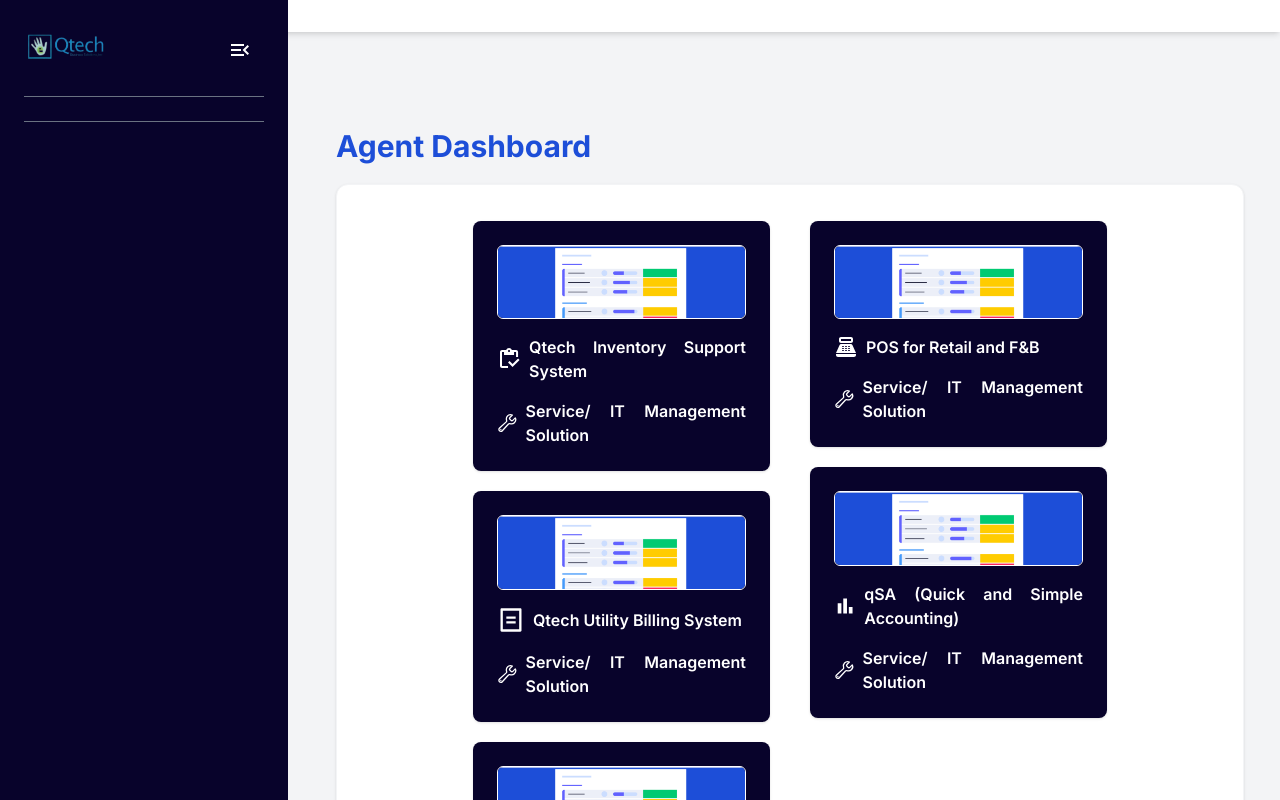
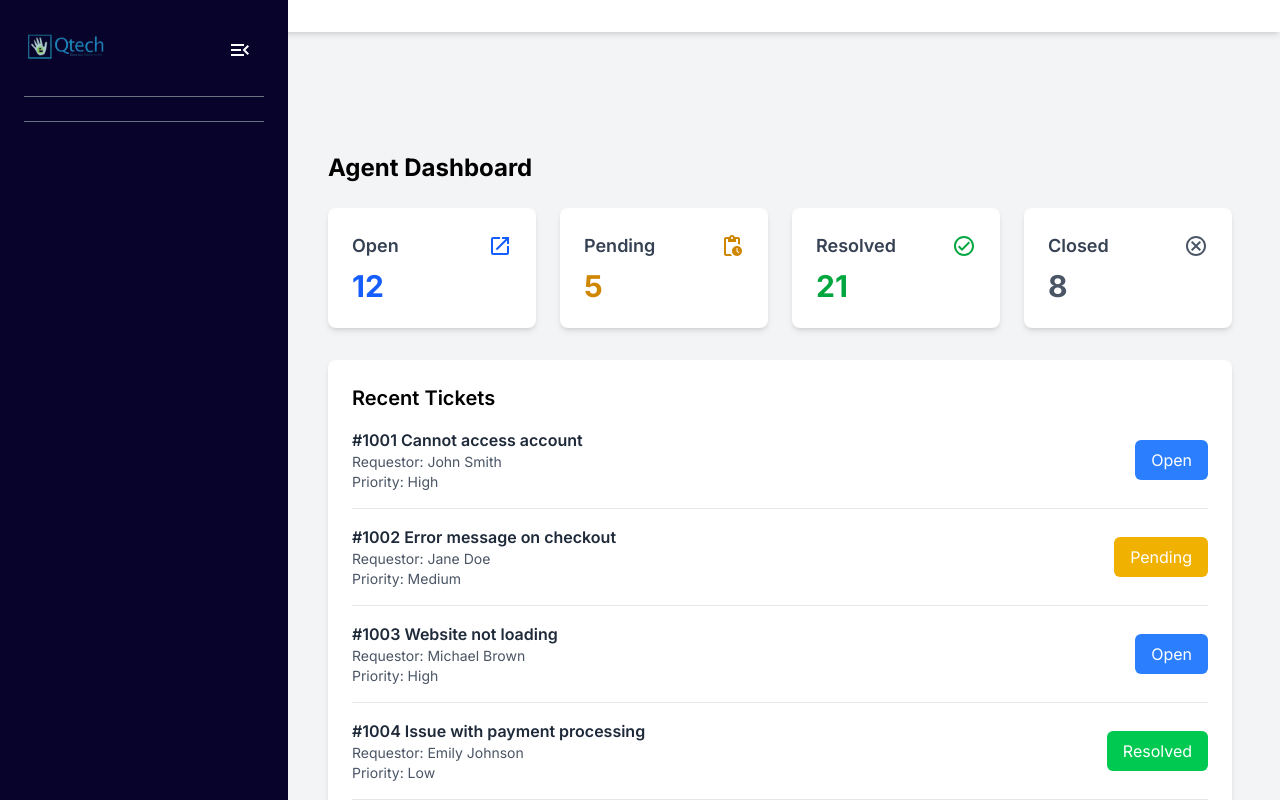
Before and after one commit to Renz-Eryll/Ticketing-System, a React (Vite) app in the folder frontend/: page /agent/dashboard in a window 1280 px wide. Shown: the top 800 px of the page. Built offline with nearby package versions, Linux system fonts and the light colour scheme.

Commit message:
Agent Dashboard

```diff
--- a/frontend/src/Pages/agent/AgentDashboard.jsx
+++ b/frontend/src/Pages/agent/AgentDashboard.jsx
@@ -9,142 +9,130 @@
 import { IoBuildOutline } from "react-icons/io5";
 import { RiBillLine } from "react-icons/ri";
 import { BsCashCoin } from "react-icons/bs";
+import {
+  MdOutlinePendingActions,
+  MdOutlineCheckCircle,
+  MdOutlineCancel,
+  MdOutlineOpenInNew
+} from "react-icons/md";
 import categoryImage from "../../assets/categoryImage.png";
 import Layout from "../../layout/Layout";
+
 export const AgentDashboard = () => {
   const { activeMenu } = useStateContext();
   const navigate = useNavigate();
+
   return (
     <Layout>
-      <div
-      className={`
-    mx-5 md:mx-5 lg:mx-5
-    transition-all duration-300
-    ${activeMenu ? "lg:pl-75" : "lg:pl-25"}
-  `}
-    >
-      <div className="text-3xl font-bold text-[#1D4ED8]">Agent Dashboard</div>
-      <div className="mt-5 p-4 border border-gray-100 shadow-sm rounded-xl bg-white">
-        <div className="mt-5 px-5 xl:px-30">
-          <div className="flex flex-col md:flex-row gap-10 w-full justify-between">
-            <div className="w-full md:w-1/2 max-w-sm flex flex-col gap-5">
-              <div className="bg-[#08032B] rounded-lg text-white p-6 shadow w-full hover:bg-[#08032B]/90 cursor-pointer transition-all duration-300 flex flex-col items-center gap-4">
-                <img
-                  src={categoryImage}
-                  alt="image"
-                  className="border border-white rounded-md object-contain"
-                />
+      <div className={`bg-gray-100 min-h-screen transition-all duration-300 ${activeMenu ? 'ml-70' : 'ml-0'}`}>
+        <div className="container mx-auto px-8 py-6">
+          <h1 className="text-2xl font-bold mb-6">Agent Dashboard</h1>
 
-                <div className="flex items-center gap-2 w-full">
-                  <MdOutlineInventory className="w-7 h-7" />
-                  <p className="text-md font-semibold text-justify">
-                    Qtech Inventory Support System
-                  </p>
-                </div>
+          {/* Status Cards Grid */}
+          <div className="grid grid-cols-1 md:grid-cols-2 lg:grid-cols-4 gap-6 mb-8">
+            <div className="bg-white shadow-md rounded-lg p-6 hover:bg-blue-50 transition-colors">
+              <div className="flex items-center justify-between mb-2">
+                <h2 className="text-lg font-semibold text-gray-700">Open</h2>
+                <MdOutlineOpenInNew className="text-2xl text-blue-600" />
+              </div>
+              <p className="text-3xl font-bold text-blue-600">12</p>
+            </div>
+            <div className="bg-white shadow-md rounded-lg p-6 hover:bg-yellow-50 transition-colors">
+              <div className="flex items-center justify-between mb-2">
+                <h2 className="text-lg font-semibold text-gray-700">Pending</h2>
+                <MdOutlinePendingActions className="text-2xl text-yellow-600" />
+              </div>
+              <p className="text-3xl font-bold text-yellow-600">5</p>
+            </div>
+            <div className="bg-white shadow-md rounded-lg p-6 hover:bg-green-50 transition-colors">
+              <div className="flex items-center justify-between mb-2">
+                <h2 className="text-lg font-semibold text-gray-700">Resolved</h2>
+                <MdOutlineCheckCircle className="text-2xl text-green-600" />
+              </div>
+              <p className="text-3xl font-bold text-green-600">21</p>
+            </div>
+            <div className="bg-white shadow-md rounded-lg p-6 hover:bg-gray-100 transition-colors">
+              <div className="flex items-center justify-between mb-2">
+                <h2 className="text-lg font-semibold text-gray-700">Closed</h2>
+                <MdOutlineCancel className="text-2xl text-gray-600" />
+              </div>
+              <p className="text-3xl font-bold text-gray-600">8</p>
+            </div>
+          </div>
 
-                <div className="flex items-center gap-2 w-full">
-                  <IoBuildOutline className="w-6 h-6" />
-                  <p className="text-md font-semibold text-justify">
-                    Service/ IT Management Solution
-                  </p>
+          {/* Ticket List */}
+          <div className="bg-white shadow-md rounded-lg p-6">
+            <h2 className="text-xl font-semibold mb-4">Recent Tickets</h2>
+            <div className="space-y-4">
+              {/* Ticket Item */}
+              <div className="border-b border-gray-200 pb-4 last:border-b-0">
+                <div className="flex justify-between items-center">
+                  <div>
+                    <h3 className="font-semibold text-gray-800">#1001 Cannot access account</h3>
+                    <p className="text-sm text-gray-600">Requestor: John Smith</p>
+                    <p className="text-sm text-gray-600">Priority: High</p>
+                  </div>
+                  <button className="bg-blue-500 hover:bg-blue-600 text-white rounded-md px-4 py-2 transition-colors">
+                    Open
+                  </button>
                 </div>
               </div>
-              <div className="bg-[#08032B] rounded-lg text-white p-6 shadow w-full hover:bg-[#08032B]/90 cursor-pointer transition-all duration-300 flex flex-col items-center gap-4">
-                <img
-                  src={categoryImage}
-                  alt="image"
-                  className="border border-white rounded-md object-contain"
-                />
 
-                <div className="flex items-center gap-2 w-full">
-                  <RiBillLine className="w-7 h-7" />
-                  <p className="text-md font-semibold text-justify">
-                    Qtech Utility Billing System
-                  </p>
-                </div>
-
-                <div className="flex items-center  gap-2 w-full">
-                  <IoBuildOutline className="w-6 h-6" />
-                  <p className="text-md font-semibold text-justify">
-                    Service/ IT Management Solution
-                  </p>
+              <div className="border-b border-gray-200 pb-4 last:border-b-0">
+                <div className="flex justify-between items-center">
+                  <div>
+                    <h3 className="font-semibold text-gray-800">#1002 Error message on checkout</h3>
+                    <p className="text-sm text-gray-600">Requestor: Jane Doe</p>
+                    <p className="text-sm text-gray-600">Priority: Medium</p>
+                  </div>
+                  <button className="bg-yellow-500 hover:bg-yellow-600 text-white rounded-md px-4 py-2 transition-colors">
+                    Pending
+                  </button>
                 </div>
               </div>
-              <div className="bg-[#08032B] rounded-lg mb-5 text-white p-6 shadow w-full hover:bg-[#08032B]/90 cursor-pointer transition-all duration-300 flex flex-col items-center gap-4">
-                <img
-                  src={categoryImage}
-                  alt="image"
-                  className="border border-white rounded-md object-contain"
-                />
 
-                <div className="flex items-center gap-2 w-full">
-                  <BsCashCoin className="w-7 h-7" />
-                  <p className="text-md font-semibold text-justify">
-                    Philippine HR, Payroll and Time Keeping System
-                  </p>
-                </div>
-
-                <div className="flex items-center gap-2 w-full">
-                  <IoBuildOutline className="w-6 h-6" />
-                  <p className="text-md font-semibold text-justify">
-                    Service/ IT Management Solution
-                  </p>
+              <div className="border-b border-gray-200 pb-4 last:border-b-0">
+                <div className="flex justify-between items-center">
+                  <div>
+                    <h3 className="font-semibold text-gray-800">#1003 Website not loading</h3>
+                    <p className="text-sm text-gray-600">Requestor: Michael Brown</p>
+                    <p className="text-sm text-gray-600">Priority: High</p>
+                  </div>
+                  <button className="bg-blue-500 hover:bg-blue-600 text-white rounded-md px-4 py-2 transition-colors">
+                    Open
+                  </button>
                 </div>
               </div>
-            </div>
 
-            <div className="-full md:w-1/2 max-w-sm flex flex-col gap-5">
-              <div
-                className="bg-[#08032B] rounded-lg text-white p-6 shadow w-full hover:bg-[#08032B]/90 cursor-pointer
-                  transition-all duration-300 flex flex-col items-center gap-4"
-                onClick={() => navigate("/agent/tickets")}
-              >
-                <img
-                  src={categoryImage}
-                  alt="image"
-                  className="border border-white rounded-md object-contain"
-                />
-
-                <div className="flex items-center gap-2 w-full ">
-                  <MdOutlinePointOfSale className="w-6 h-6" />
-                  <p className="text-md font-semibold text-justify">
-                    POS for Retail and F&B
-                  </p>
-                </div>
-
-                <div className="flex items-center gap-2 w-full">
-                  <IoBuildOutline className="w-6 h-6" />
-                  <p className="text-md font-semibold text-justify">
-                    Service/ IT Management Solution
-                  </p>
+              <div className="border-b border-gray-200 pb-4 last:border-b-0">
+                <div className="flex justify-between items-center">
+                  <div>
+                    <h3 className="font-semibold text-gray-800">#1004 Issue with payment processing</h3>
+                    <p className="text-sm text-gray-600">Requestor: Emily Johnson</p>
+                    <p className="text-sm text-gray-600">Priority: Low</p>
+                  </div>
+                  <button className="bg-green-500 hover:bg-green-600 text-white rounded-md px-4 py-2 transition-colors">
+                    Resolved
+                  </button>
                 </div>
               </div>
-              <div className="bg-[#08032B] rounded-lg text-white p-6 shadow w-full hover:bg-[#08032B]/90 cursor-pointer transition-all duration-300 flex flex-col items-center gap-4">
-                <img
-                  src={categoryImage}
-                  alt="image"
-                  className="border border-white rounded-md object-contain"
-                />
 
-                <div className="flex items-center  gap-2 w-full">
-                  <MdBarChart className="w-7 h-7" />
-                  <p className="text-md font-semibold text-justify">
-                    qSA (Quick and Simple Accounting)
-                  </p>
-                </div>
-
-                <div className="flex items-center gap-2 w-full">
-                  <IoBuildOutline className="w-6 h-6" />
-                  <p className="text-md font-semibold text-justify">
-                    Service/ IT Management Solution
-                  </p>
+              <div className="border-b border-gray-200 pb-4 last:border-b-0">
+                <div className="flex justify-between items-center">
+                  <div>
+                    <h3 className="font-semibold text-gray-800">#1005 Feature request: Dark mode</h3>
+                    <p className="text-sm text-gray-600">Requestor: Sarah Wilson</p>
+                    <p className="text-sm text-gray-600">Priority: Low</p>
+                  </div>
+                  <button className="bg-blue-500 hover:bg-blue-600 text-white rounded-md px-4 py-2 transition-colors">
+                    Open
+                  </button>
                 </div>
               </div>
             </div>
           </div>
         </div>
       </div>
-    </div>
     </Layout>
   );
 };
```
Also changed, not shown: 1 other file (tests, documents, lock files or other folders).
